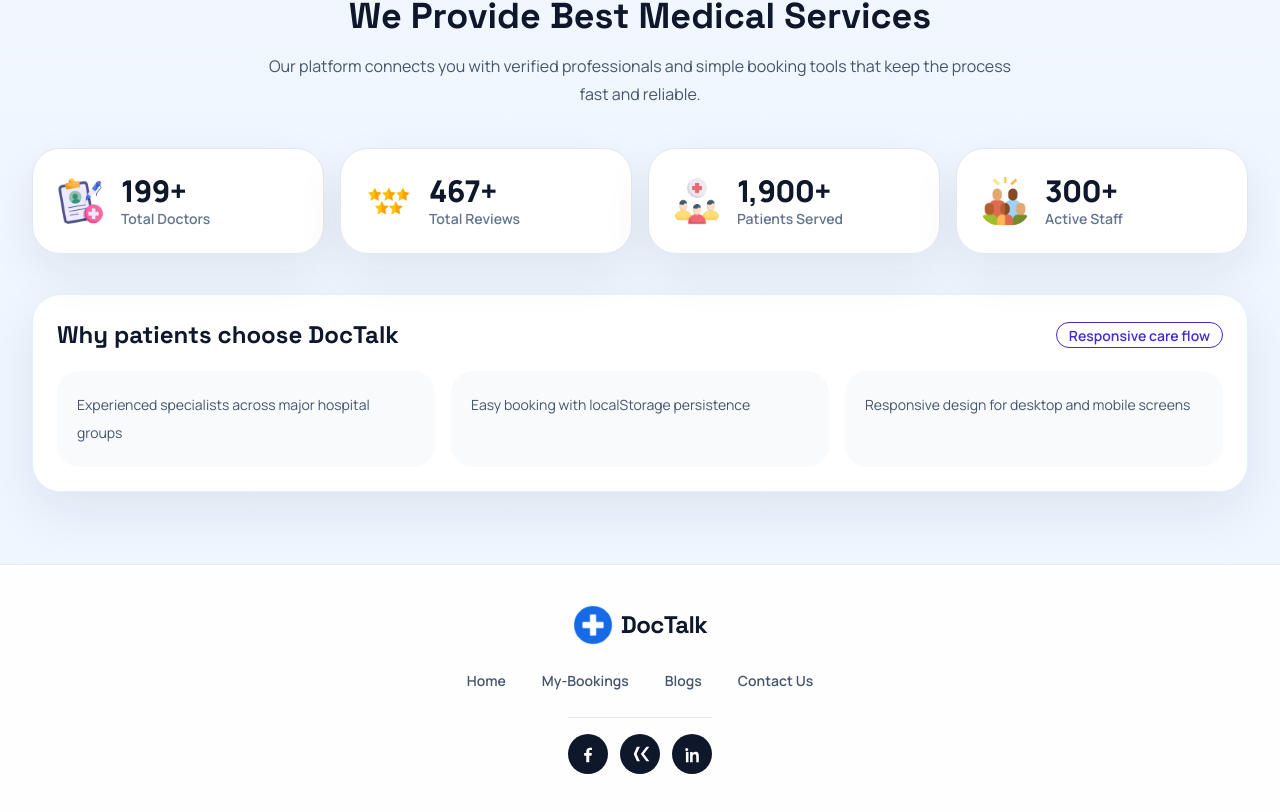
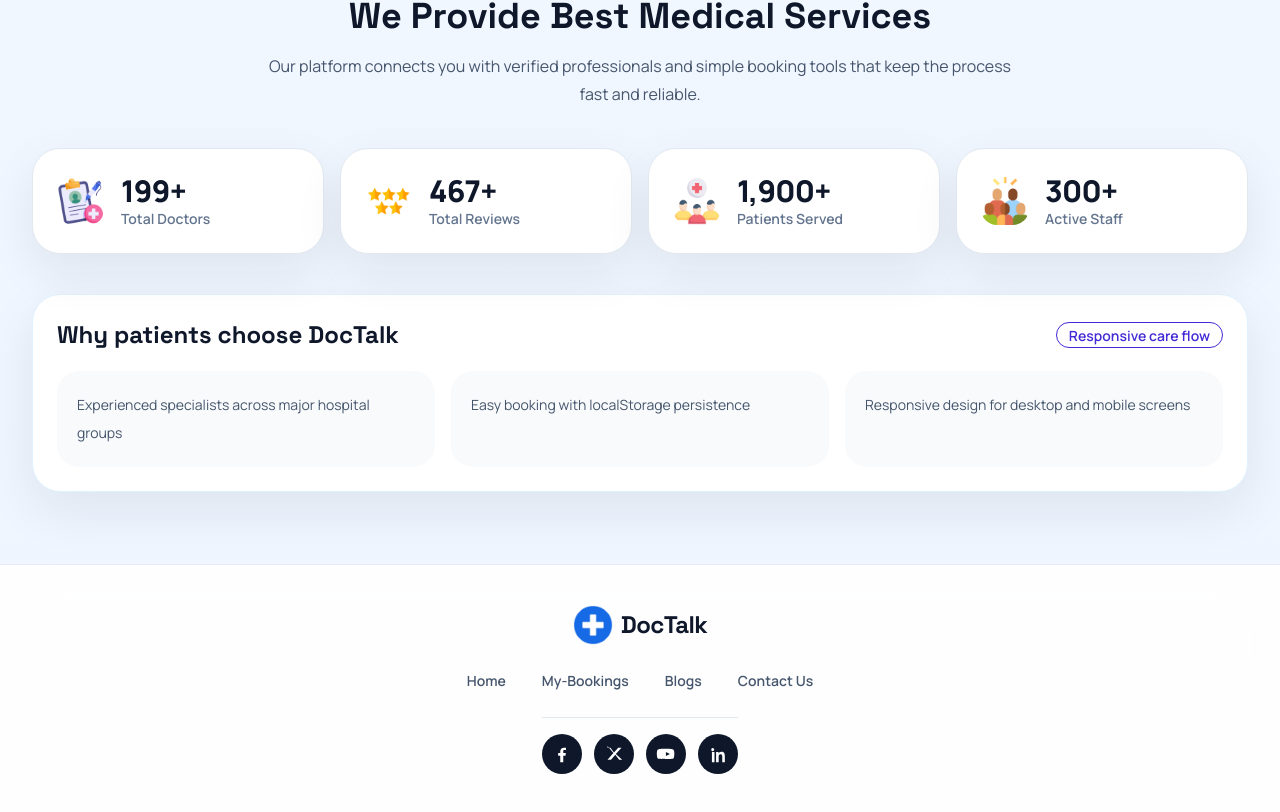
Before and after one commit to munyimJR/b11-a08-doctor-appointments, a React (Vite) app: page / in a window 1280 px wide. Shown: the part 2021-2833 px from the top of the page. Built offline with nearby package versions, Linux system fonts and the light colour scheme.

Commit message:
Update footer social icons

```diff
--- a/src/components/Footer.jsx
+++ b/src/components/Footer.jsx
@@ -19,6 +19,11 @@
     label: "X",
     href: "https://x.com/",
     type: "x",
+  },
+  {
+    label: "YouTube",
+    href: "https://youtube.com/",
+    type: "youtube",
   },
   {
     label: "LinkedIn",
--- a/src/components/Icons.jsx
+++ b/src/components/Icons.jsx
@@ -36,9 +36,17 @@
     );
   }
 
+  if (type === "youtube") {
+    return (
+      <svg {...sharedProps}>
+        <path d="M21.6 8.2c-.2-1-.9-1.8-1.9-2-1.7-.4-8.2-.4-8.2-.4s-6.5 0-8.2.4c-1 .2-1.7 1-1.9 2C1 9.9 1 12 1 12s0 2.1.4 3.8c.2 1 .9 1.8 1.9 2 1.7.4 8.2.4 8.2.4s6.5 0 8.2-.4c1-.2 1.7-1 1.9-2 .4-1.7.4-3.8.4-3.8s0-2.1-.4-3.8Zm-9.7 6.1V9.7l4.8 2.3-4.8 2.3Z" />
+      </svg>
+    );
+  }
+
   return (
     <svg {...sharedProps}>
-      <path d="M8.3 20.8 4.5 12 8.3 3.2h3.5L7.9 12l3.9 8.8H8.3Zm11.4-17.6h3.5L16.6 12l6.6 8.8h-3.5L13 12l6.7-8.8Z" />
+      <path d="M4.2 4.4h3.5l4.3 5.7 5-5.7H21l-6.8 7.7L21.8 19h-3.6l-4.6-6-5.2 6H4.2l7.1-8.1-7.1-8.5Z" />
     </svg>
   );
 }
```
